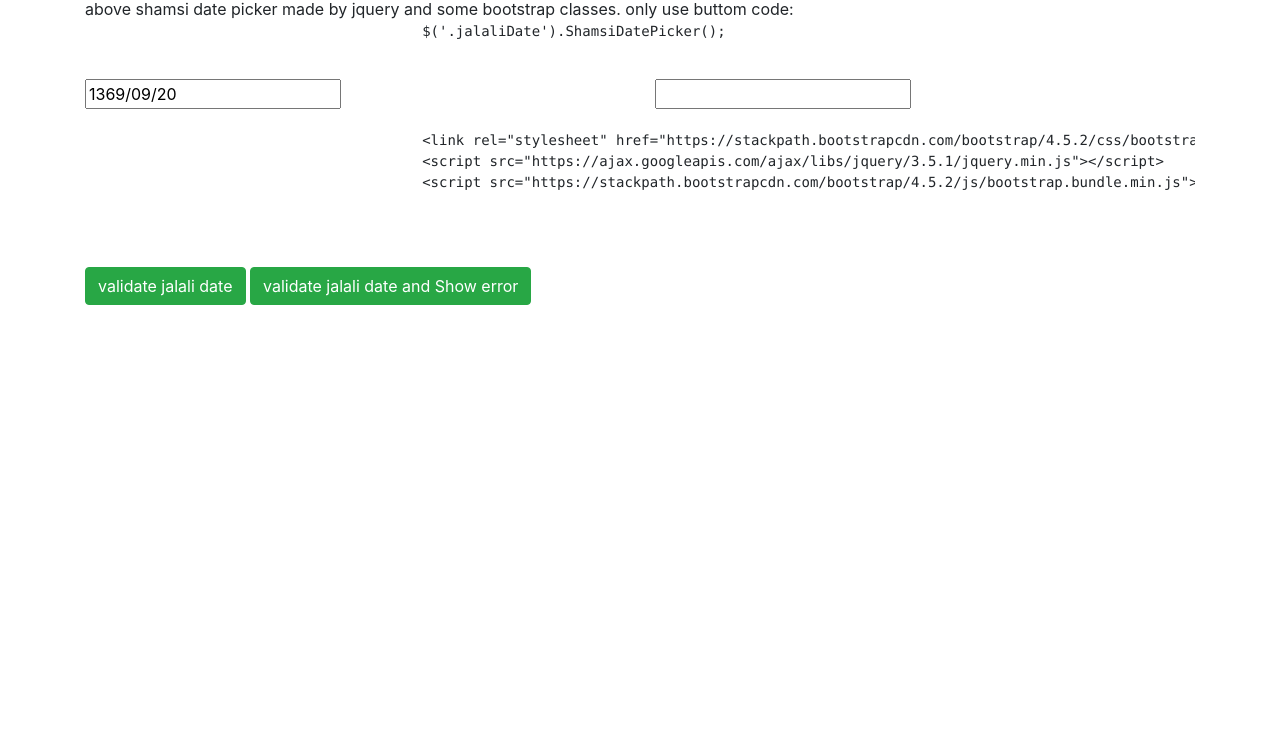
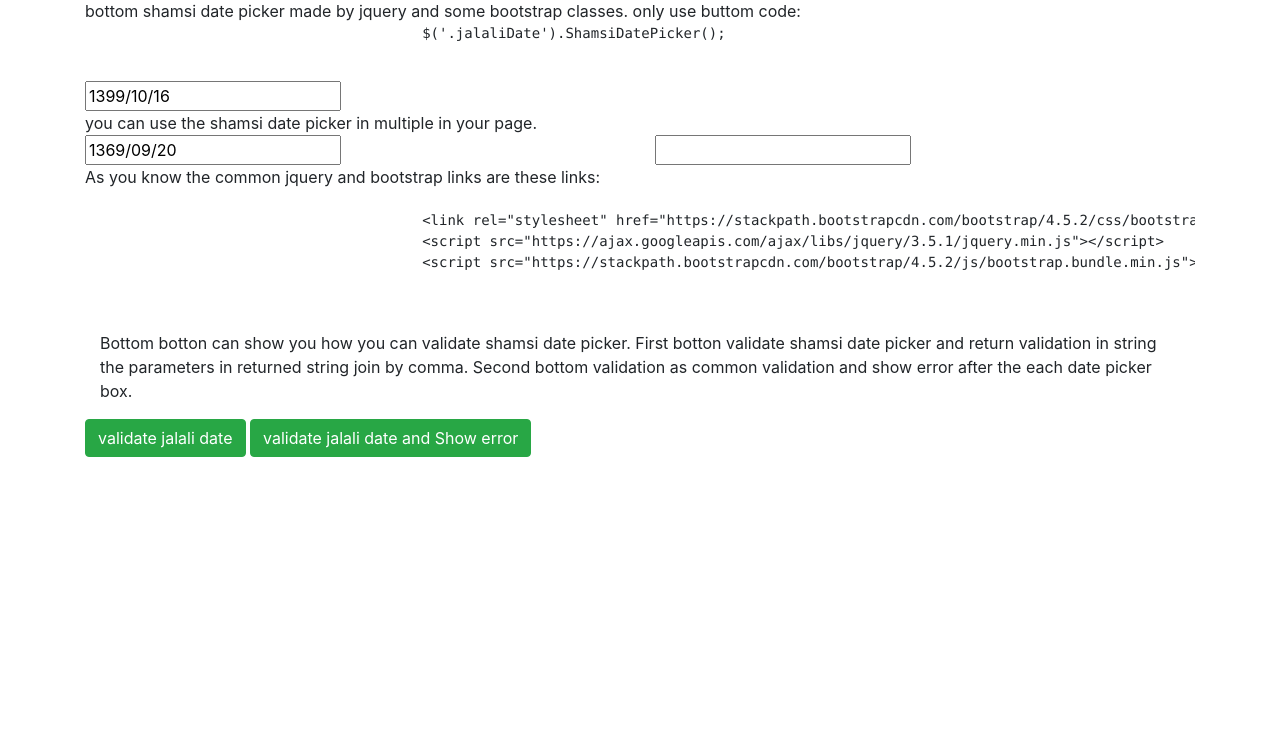
Before and after one commit to rasouliali/rasouliali.github.io-shamsiDatePicker, a plain HTML site: page index.html in a window 1280 px wide. Shown: the part 57-800 px from the top of the page. Drawn offline with nearby package versions, Linux system fonts and the light colour scheme.

Commit message:
Update index.html

```diff
--- a/index.html
+++ b/index.html
@@ -12,17 +12,20 @@
 
 </head>
 <body>
-	# shamsiDatePicker
 	<div class="container">
+		<h1>Shamsi Date Picker</h1>
 		<div class="row">
+			<div class="col-12">
+				bottom shamsi date picker made by jquery and some bootstrap classes. only use buttom code:
+				<pre>
+					<code>$('.jalaliDate').ShamsiDatePicker();</code>
+				</pre>
+			</div>
 			<div class="col-12">
 				<input type="text" id="shamsidate3" value="1399/10/16" class="jalaliDate"/>
 			</div>
 			<div class="col-12">
-				above shamsi date picker made by jquery and some bootstrap classes. only use buttom code:
-				<pre>
-					<code>$('.jalaliDate').ShamsiDatePicker();</code>
-				</pre>
+				you can use the shamsi date picker in multiple in your page.
 			</div>
 			<div class="col-6">
 				<input type="text" id="shamsidate" value="1369/09/20" class="jalaliDate"/>
@@ -31,6 +34,7 @@
 				<input type="text" id="shamsidate2" value="" class="jalaliDate"/>
 			</div>
 			<div class="col-12">
+				As you know the common jquery and bootstrap links are these links:
   				<pre>
 					<code>
 					&lt;link rel="stylesheet" href="https://stackpath.bootstrapcdn.com/bootstrap/4.5.2/css/bootstrap.min.css"&gt;
@@ -39,6 +43,13 @@
 					</code>
 				</pre>
 			</div>
+		</div>
+		<div class="col-12">
+			Bottom botton can show you how you can validate shamsi date picker.
+			First botton validate shamsi date picker and return validation in string the
+			parameters in returned string join by comma.
+
+			Second bottom validation as common validation and show error after the each date picker box.
 		</div>
 		<button class="btn btn-success mt-3" id="validatejalalidate">validate jalali date</button>
 		<button class="btn btn-success mt-3" id="validatejalalidateandShowerror">validate jalali date and Show error</button>
```
